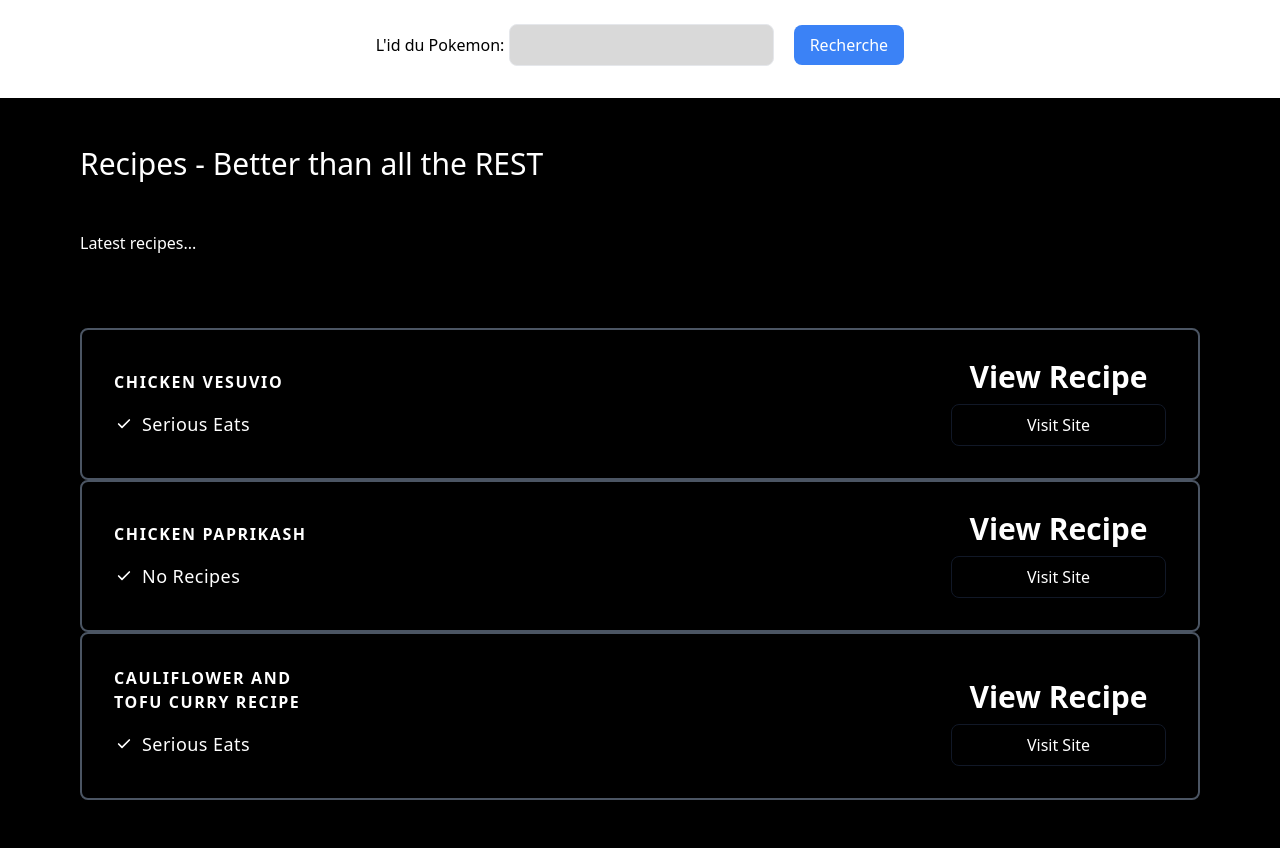
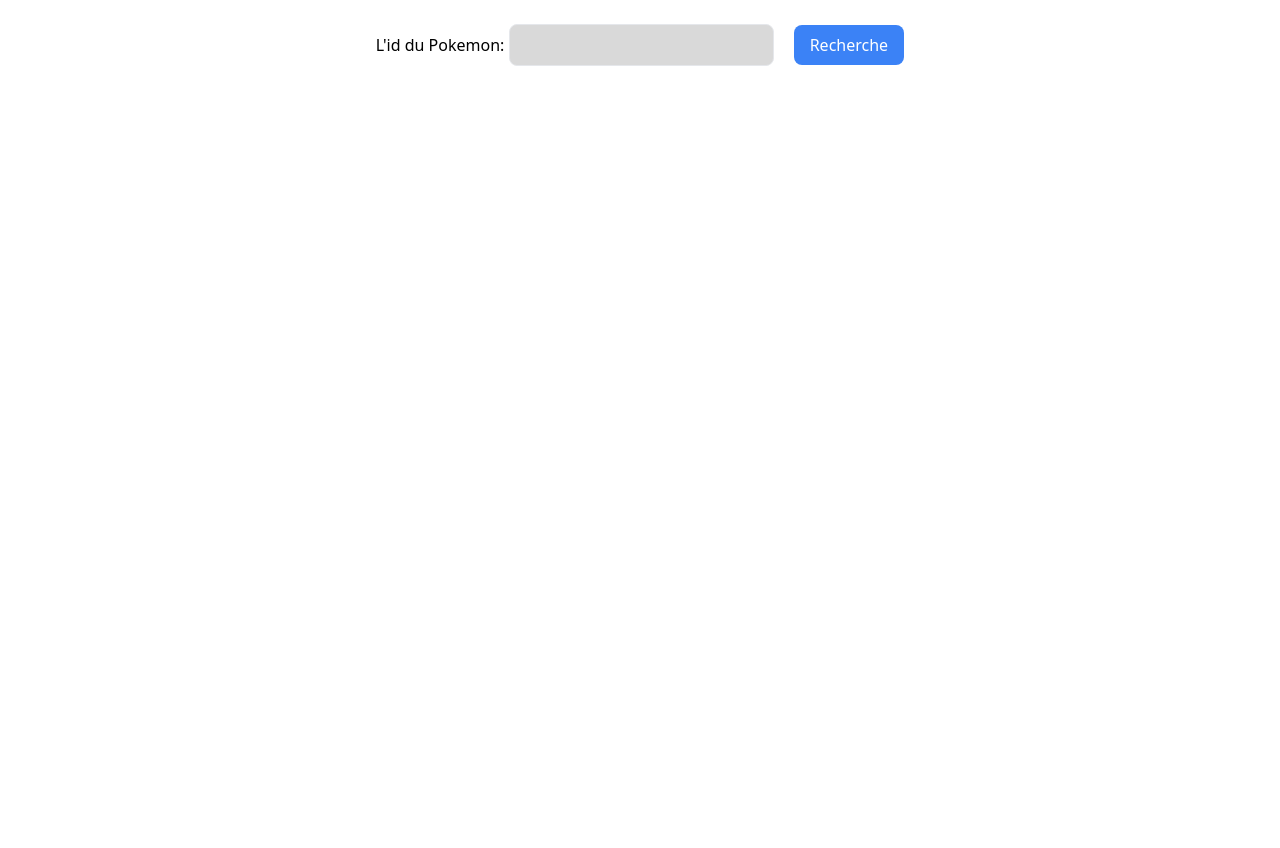
Before and after one commit to Lucky12348/PokemonId, a FastAPI app: page / in a window 1280 px wide. After the commit the page ends 66 px from the top, so only its background shows below. Run offline with FastAPI, Linux system fonts and the light colour scheme.

Commit message:
first commit

```diff
--- a/app/main.py
+++ b/app/main.py
@@ -5,9 +5,13 @@ from fastapi.templating import Jinja2Templates
 from typing import Optional, Any
 from pathlib import Path
 
-from app.schemas import RecipeSearchResults, Recipe, RecipeCreate
-from app.recipe_data import RECIPES
+"""
+mes from&import
+"""
 
+from app.schemas import Points
+from math import sqrt
+from typing import List
 
 BASE_PATH = Path(__file__).resolve().parent
 TEMPLATES = Jinja2Templates(directory=str(BASE_PATH / "templates"))
@@ -18,9 +22,6 @@ app = FastAPI(title="Recipe API", openapi_url="/openapi.json")
 api_router = APIRouter()
 
 
-# Updated to serve a Jinja2 template
-# https://www.starlette.io/templates/
-# https://jinja.palletsprojects.com/en/3.0.x/templates/#synopsis
 @api_router.get("/", status_code=200)
 def root(request: Request) -> dict:
     """
@@ -28,61 +29,8 @@ def root(request: Request) -> dict:
     """
     return TEMPLATES.TemplateResponse(
         "index.html",
-        {"request": request, "recipes": RECIPES},
+        {"request": request},
     )
-
-
-@api_router.get("/recipe/{recipe_id}", status_code=200, response_model=Recipe)
-def fetch_recipe(*, recipe_id: int) -> Any:
-    """
-    Fetch a single recipe by ID
-    """
-
-    result = [recipe for recipe in RECIPES if recipe["id"] == recipe_id]
-    if not result:
-        # the exception is raised, not returned - you will get a validation
-        # error otherwise.
-        raise HTTPException(
-            status_code=404, detail=f"Recipe with ID {recipe_id} not found"
-        )
-
-    return result[0]
-
-
-@api_router.get("/search/", status_code=200, response_model=RecipeSearchResults)
-def search_recipes(
-    *,
-    keyword: Optional[str] = Query(None, min_length=3, example="chicken"),
-    max_results: Optional[int] = 10,
-) -> dict:
-    """
-    Search for recipes based on label keyword
-    """
-    if not keyword:
-        # we use Python list slicing to limit results
-        # based on the max_results query parameter
-        return {"results": RECIPES[:max_results]}
-
-    results = filter(lambda recipe: keyword.lower() in recipe["label"].lower(), RECIPES)
-    return {"results": list(results)[:max_results]}
-
-
-@api_router.post("/recipe/", status_code=201, response_model=Recipe)
-def create_recipe(*, recipe_in: RecipeCreate) -> dict:
-    """
-    Create a new recipe (in memory only)
-    """
-    new_entry_id = len(RECIPES) + 1
-    recipe_entry = Recipe(
-        id=new_entry_id,
-        label=recipe_in.label,
-        source=recipe_in.source,
-        url=recipe_in.url,
-    )
-    RECIPES.append(recipe_entry.dict())
-
-    return recipe_entry
-
 
 # Nouvelle Route
 # Pokemon ID
@@ -95,9 +43,34 @@ def search_pokemon(request: Request, pokemon_id: int):
     data = r.json()
     pokemon_name = data["name"]
     pokemon_img_url = data["sprites"]["front_default"]
-    pokemon = {"name": pokemon_name, "image_url": pokemon_img_url}
-    return TEMPLATES.TemplateResponse("index.html", {"request": request, "recipes": RECIPES, "pokemon": pokemon})
 
+    # lister les types
+    pokemon_types = []
+    # A mettre a jour utiliser range & len pour data[types]
+    for i in range(len(data["types"])) :
+        pokemon_types.append(data["types"][i]["type"]["name"])
+    pokemon = {"name": pokemon_name, "image_url": pokemon_img_url,"type":pokemon_types}
+
+    return TEMPLATES.TemplateResponse("index.html", {"request": request, "pokemon": pokemon})
+
+
+
+@api_router.post("/compute_distance/",status_code=200)
+def compute_distance(points: List[Points] = [{"x": 0, "y": 0}, {"x": 0, "y": 0}]) -> dict: # defini un exemple
+    """
+    calculer les coordonnées
+    """
+
+    distance = 0.0
+
+    # recup la taille de la list
+    for i in range(len(points) - 1) : # i = 0 || ici on sait que seul 2 point sont utiliser
+        # mettre les valeurs dans 2 variables p1&p2
+        p1 = points[i]
+        p2 = points[i+1]
+    distance = sqrt((p2.x - p1.x)**2 + (p2.y - p1.y)**2)
+
+    return {"resultat" : distance}
 
 
 
--- a/app/recipe_data.py
+++ /dev/null
@@ -1,20 +0,0 @@
-RECIPES = [
-    {
-        "id": 1,
-        "label": "Chicken Vesuvio",
-        "source": "Serious Eats",
-        "url": "http://www.seriouseats.com/recipes/2011/12/chicken-vesuvio-recipe.html",
-    },
-    {
-        "id": 2,
-        "label": "Chicken Paprikash",
-        "source": "No Recipes",
-        "url": "http://norecipes.com/recipe/chicken-paprikash/",
-    },
-    {
-        "id": 3,
-        "label": "Cauliflower and Tofu Curry Recipe",
-        "source": "Serious Eats",
-        "url": "http://www.seriouseats.com/recipes/2011/02/cauliflower-and-tofu-curry-recipe.html",
-    },
-]
--- a/app/templates/index.html
+++ b/app/templates/index.html
@@ -12,60 +12,24 @@
                 <button type="submit" class="px-4 py-2 ml-4 bg-blue-500 text-white rounded-lg">Recherche</button>
             </form></center>
             {% if pokemon %}
-                <div>
-                    <div>
-                        <div><center>
-                            <h2>
-                                {{pokemon.name}}
-                            </h2></center>
-                            <center><img src="{{pokemon.image_url}}" alt="Pokemon Image" class="h-48 w-auto"></center>
-                        </div>
-                    </div>
+
+        <center>
+              <div class="w-full max-w-sm bg-white border border-gray-200 rounded-lg shadow dark:bg-gray-800 dark:border-gray-700">
+                <div class="flex flex-col items-center pb-10">
+                    <img class="w-40 h-40 mb-3 rounded-full shadow-lg" src="{{pokemon.image_url}}" alt="Bonnie image"/>
+                    <h5 class="mb-1 text-xl font-medium text-gray-900 dark:text-white">{{pokemon.name}}</h5>
+                    <span class="text-sm text-gray-500 dark:text-gray-400"> type(s) : <br>
+                        {% for i in pokemon.type %}
+                        {{i}}<br>
+                        {% endfor %}</span>
                 </div>
+            </div>
+        </center>
             {% endif %}
 
             <!--Ancien Projet -->
-            <section class="bg-black">
-        <div class="container px-5 py-12 mx-auto lg:px-20">
-            <div class="flex flex-col flex-wrap pb-6 mb-12 text-white">
-                <h1 class="mb-12 text-3xl font-medium text-white">
-                    Recipes - Better than all the REST
-                </h1>
-                <p class="text-base leading-relaxed">
-                    Latest recipes...
-                </p>
-            </div>
 
-            {% for recipe in recipes %}
-                <div class="flex flex-wrap items-end justify-start w-full transition duration-500 ease-in-out transform bg-black border-2 border-gray-600 rounded-lg hover:border-white">
-                    <div class="w-full xl:w-1/4 md:w-1/4">
-                        <div class="relative flex flex-col h-full p-8">
-                            <h2 class="mb-4 font-semibold tracking-widest text-white uppercase title-font">
-                                {{recipe.label}}
-                            </h2>
-                            <p class="flex items-center mb-2 text-lg font-normal tracking-wide text-white">
-                                <span class="inline-flex items-center justify-center flex-shrink-0 w-5 h-5 mr-2 text-white rounded-full bg-blue-1300">
-                                    <svg fill="none" stroke="currentColor" stroke-linecap="round" stroke-linejoin="round" stroke-width="2.5" class="w-4 h-4" viewBox="0 0 24 24">
-                                        <path d="M20 6L9 17l-5-5"></path>
-                                    </svg>
-                                </span>{{recipe.source}}
-                            </p>
-                        </div>
-                    </div>
-                    <div class="w-full xl:w-1/4 md:w-1/4 lg:ml-auto">
-                        <div class="relative flex flex-col h-full p-8">
-                            <h1 class="flex items-end mx-auto text-3xl font-black leading-none text-white">
-                                <span>View Recipe </span>
-                            </h1>
-                            <button class="w-full px-4 py-2 mx-auto mt-3 text-white transition duration-500 ease-in-out transform border border-gray-900 rounded-lg text-md hover:bg-gray-900 focus:shadow-outline focus:outline-none focus:ring-2 ring-offset-current ring-offset-2 focus:border-gray-700 focus:bg-gray-800">
-                                <a href="{{recipe.url}}">Visit Site</a>
-                            </button>
-                        </div>
-                    </div>
-                </div>
-            {% endfor %}
-        </div>
-    </section>
+
 </body>
 
 </html>
```
Also changed, not shown: app/schemas.py (+4 -19 lines), app/templates/cart.html (added, +65 -0 lines).
